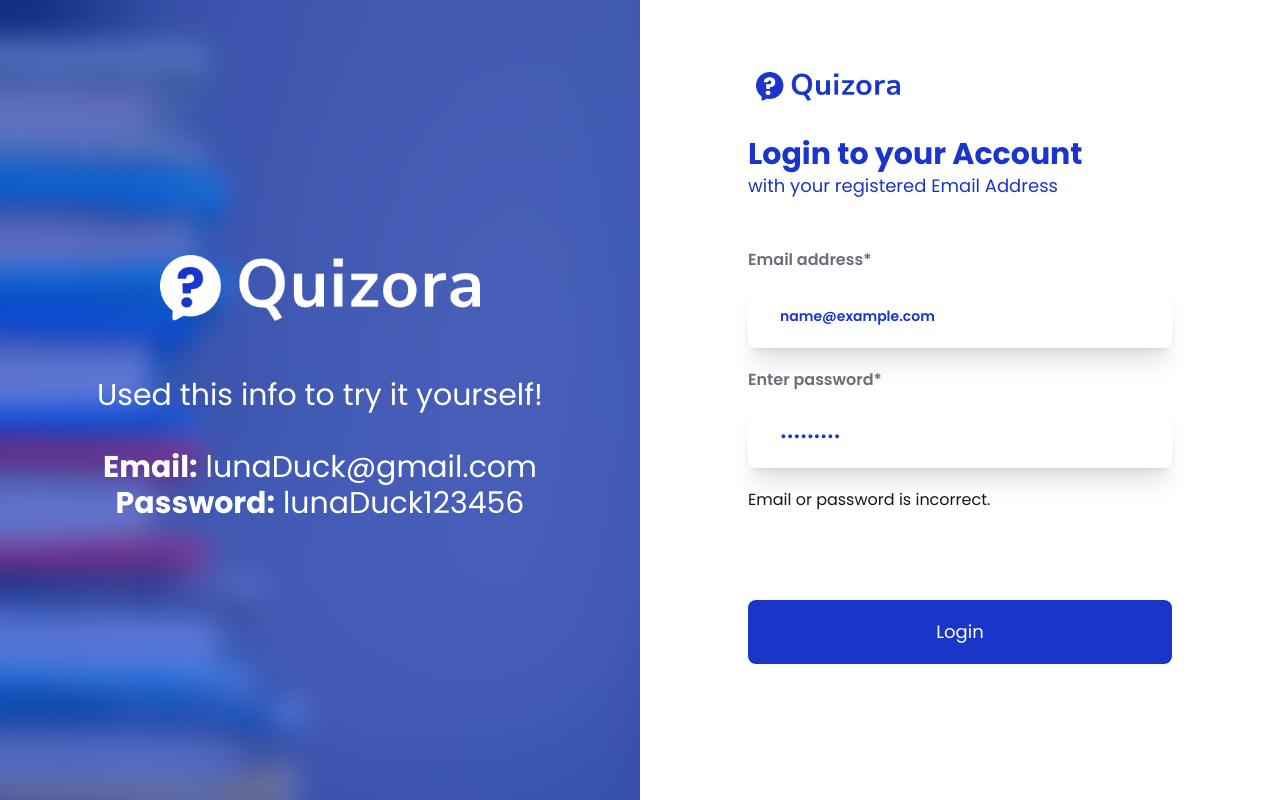
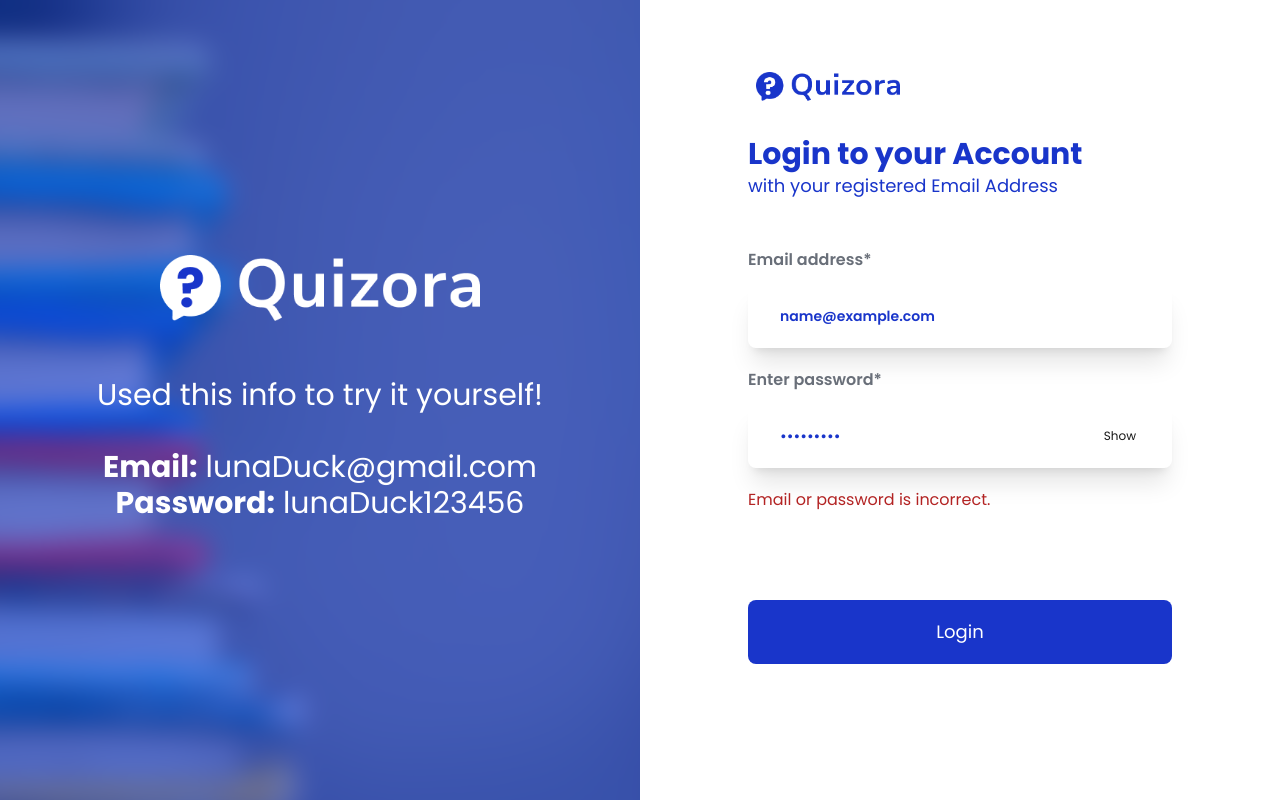
Before and after one commit to KK44689/Quizora, a Next.js app: page /login in a window 1280 px wide. Both pictures are taken after typing "name@example.com", "Sample123" into the empty fields and a click on the button "Login". Built offline with nearby package versions, Linux system fonts and the light colour scheme; no server answers.

Commit message:
implement login UI

```diff
--- a/src/app/login/page.tsx
+++ b/src/app/login/page.tsx
@@ -11,6 +11,7 @@ import Image from "next/image";
 
 export default function Page() {
   const { isLoading, response, submit } = useLoginSubmit();
+  const [isPasswordVisible, setPasswordVisible] = useState(false);
 
   const formik = useFormik({
     initialValues: { email: "", password: "" },
@@ -24,6 +25,8 @@ export default function Page() {
         password: Yup.string().min(6, "Must be at least 6 characters").required("Password is required.")
       })
   });
+
+  const togglePasswordVisibility = () => setPasswordVisible(prev => !prev);
 
   return (
     <div className={`${poppins.className} flex md:flex-row h-screen`}>
@@ -61,30 +64,36 @@ export default function Page() {
               <label className={`text-[var(--theme-grey)] text-base font-semibold`}>Email address*</label>
               <input
                 id="email"
-                name="email"
                 type="email"
-                onChange={formik.handleChange}
+                {...formik.getFieldProps("email")}
                 value={formik.values.email}
                 placeholder="Enter email address"
                 className="h-16 w-106 pl-8 text-sm text-[var(--theme-blue)] font-semibold shadow-xl rounded-lg"
               />
-              {formik.errors.email && formik.touched.email ? <div>{formik.errors.email}</div> : null}
+              {formik.errors.email && formik.touched.email ? <div className="text-[var(--theme-red)]">{formik.errors.email}</div> : null}
             </span>
 
-            <span className="flex flex-col gap-3">
+            <div className="flex flex-col gap-3">
               <label className={`text-[var(--theme-grey)] text-base font-semibold`}>Enter password*</label>
+              <span className="w-full relative">
                 <input
                   id="password"
-                name="password"
-                type="password"
-                onChange={formik.handleChange}
+                  type={isPasswordVisible ? "text" : "password"}
+                  {...formik.getFieldProps("password")}
                   value={formik.values.password}
                   placeholder="Password"
-                className="h-16 pl-8 text-sm text-[var(--theme-blue)] font-semibold shadow-xl rounded-lg"
+                  className="w-full h-16 pl-8 text-sm text-[var(--theme-blue)] font-semibold shadow-xl rounded-lg"
                 />
-              {formik.errors.password && formik.touched.password ? <div>{formik.errors.password}</div> : null}
+                <button
+                  onClick={togglePasswordVisibility}
+                  className="absolute inset-y-0 end-9 flex items-center text-xs"
+                >
+                  {isPasswordVisible ? "Hide" : "Show"}
+                </button>
               </span>
-            {response.type === 'error' ? <div>{response.message}</div> : null}<br /><br />
+              {formik.errors.password && formik.touched.password ? <div className="text-[var(--theme-red)]">{formik.errors.password}</div> : null}
+            </div>
+            {response.type === 'error' ? <div className="text-[var(--theme-red)]">{response.message}</div> : null}<br /><br />
 
             <button
               type="submit"
--- a/src/app/ui/globals.css
+++ b/src/app/ui/globals.css
@@ -5,6 +5,7 @@
   --foreground: #171717;
   --theme-blue: #1935CA;
   --theme-grey: #696F79;
+  --theme-red: #B42424;
 }
 
 @theme inline {
```
Lines whose indentation alone changed are shown as unchanged.
